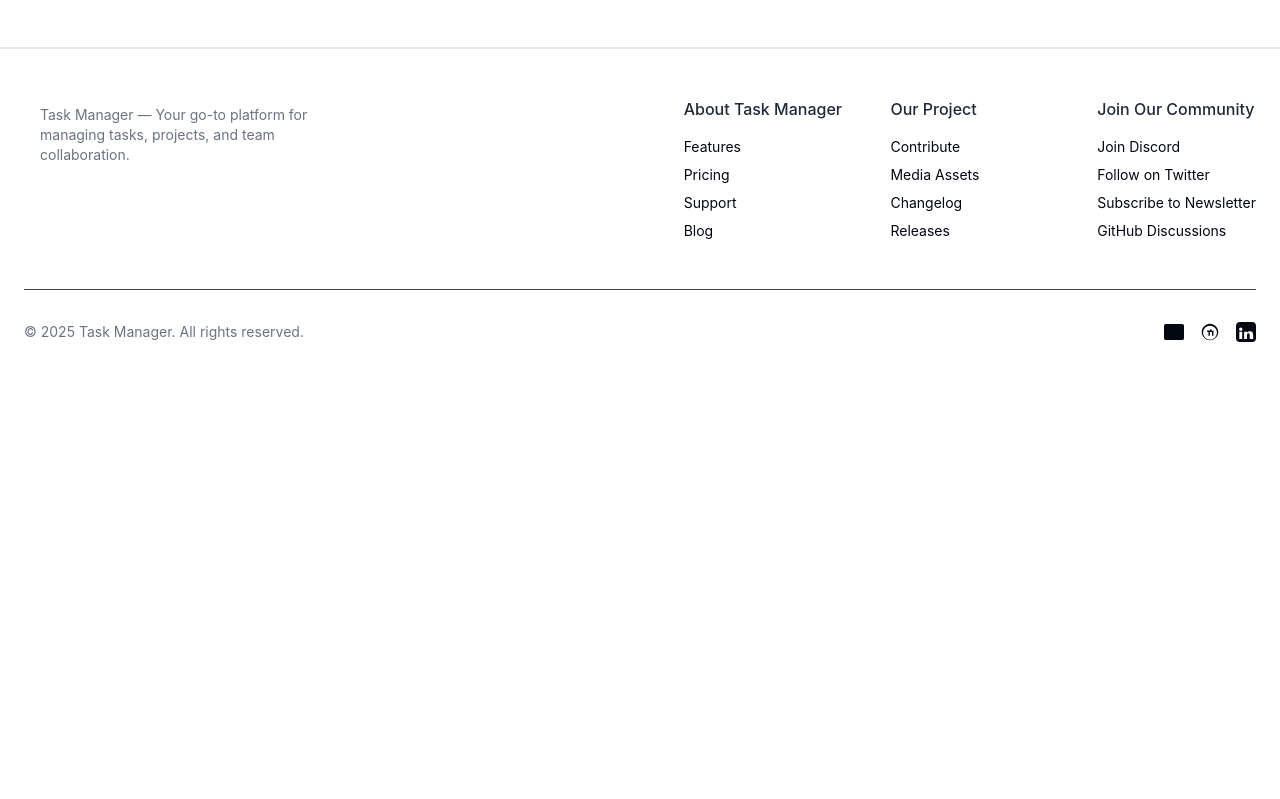
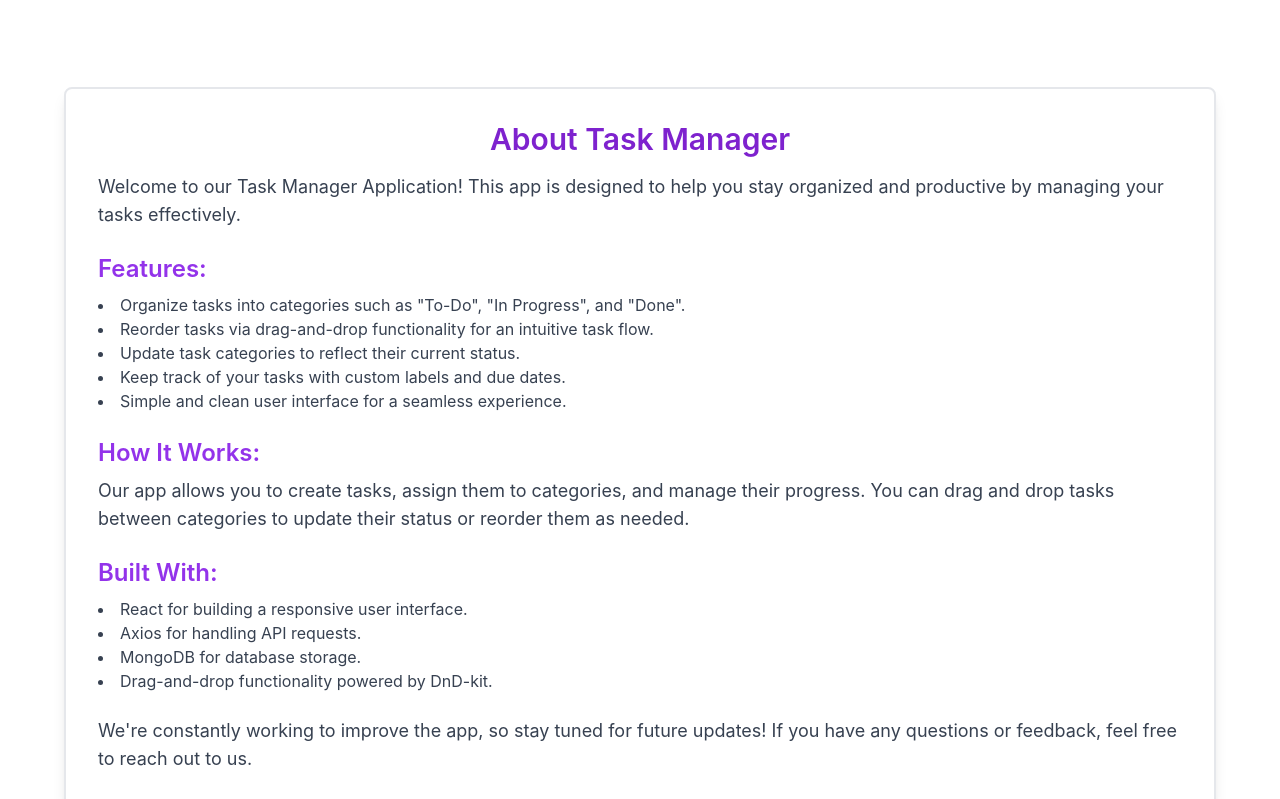
Before and after one commit to Mthe001/task-management, a React (Vite) app: page / in a window 1280 px wide. Shown: the part 840-1639 px from the top of the page. Before the commit the page ends 1230 px from the top, so only its background shows below. Built offline with nearby package versions, Linux system fonts and the light colour scheme; no server answers.

Commit message:
feat(about):about_component-initialize

```diff
--- /dev/null
+++ b/src/pages/Home/About/About.jsx
@@ -0,0 +1,53 @@
+import React, { useEffect, useState } from 'react';
+
+const About = () => {
+    const [isVisible, setIsVisible] = useState(false);
+
+    useEffect(() => {
+        // Set the visibility state to true after the component mounts
+        setIsVisible(true);
+    }, []);
+
+    return (
+        <div
+            className={`about-container w-[90%] border-2 my-9 p-8 bg-background  rounded-lg shadow-lg transition-all duration-700 ease-in-out transform ${isVisible ? 'translate-y-0 opacity-100' : 'translate-y-10 opacity-0'
+                }`}
+        >
+            <h1 className="text-3xl font-semibold text-center text-purple-700 mb-4">
+                About Task Manager
+            </h1>
+
+            <p className="text-lg text-gray-700 mb-6">
+                Welcome to our Task Manager Application! This app is designed to help you stay organized and productive by managing your tasks effectively.
+            </p>
+
+            <h2 className="text-2xl font-semibold text-purple-600 mb-2">Features:</h2>
+            <ul className="list-disc list-inside text-gray-700 mb-6">
+                <li>Organize tasks into categories such as "To-Do", "In Progress", and "Done".</li>
+                <li>Reorder tasks via drag-and-drop functionality for an intuitive task flow.</li>
+                <li>Update task categories to reflect their current status.</li>
+                <li>Keep track of your tasks with custom labels and due dates.</li>
+                <li>Simple and clean user interface for a seamless experience.</li>
+            </ul>
+
+            <h2 className="text-2xl font-semibold text-purple-600 mb-2">How It Works:</h2>
+            <p className="text-lg text-gray-700 mb-6">
+                Our app allows you to create tasks, assign them to categories, and manage their progress. You can drag and drop tasks between categories to update their status or reorder them as needed.
+            </p>
+
+            <h2 className="text-2xl font-semibold text-purple-600 mb-2">Built With:</h2>
+            <ul className="list-disc list-inside text-gray-700 mb-6">
+                <li>React for building a responsive user interface.</li>
+                <li>Axios for handling API requests.</li>
+                <li>MongoDB for database storage.</li>
+                <li>Drag-and-drop functionality powered by DnD-kit.</li>
+            </ul>
+
+            <p className="text-lg text-gray-700">
+                We're constantly working to improve the app, so stay tuned for future updates! If you have any questions or feedback, feel free to reach out to us.
+            </p>
+        </div>
+    );
+};
+
+export default About;
--- a/src/pages/Home/Home.jsx
+++ b/src/pages/Home/Home.jsx
@@ -1,6 +1,7 @@
 import React from 'react';
 import { Helmet } from 'react-helmet-async';
 import App from '@/App';
+import About from './About/About';
 
 const Home = () => {
     return (
@@ -13,6 +14,10 @@ const Home = () => {
                <App/>
             </section>
 
+            <section className=' flex items-center justify-center min-h-screen'>
+                <About/>
+            </section>
+
 
 
         </div>
```
